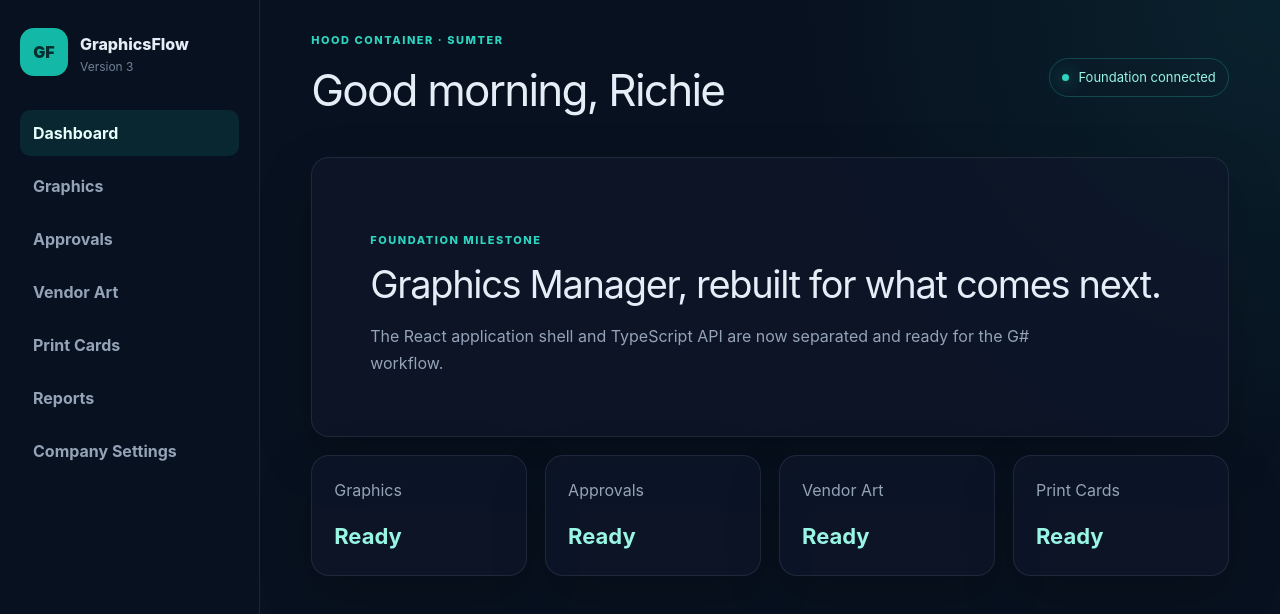
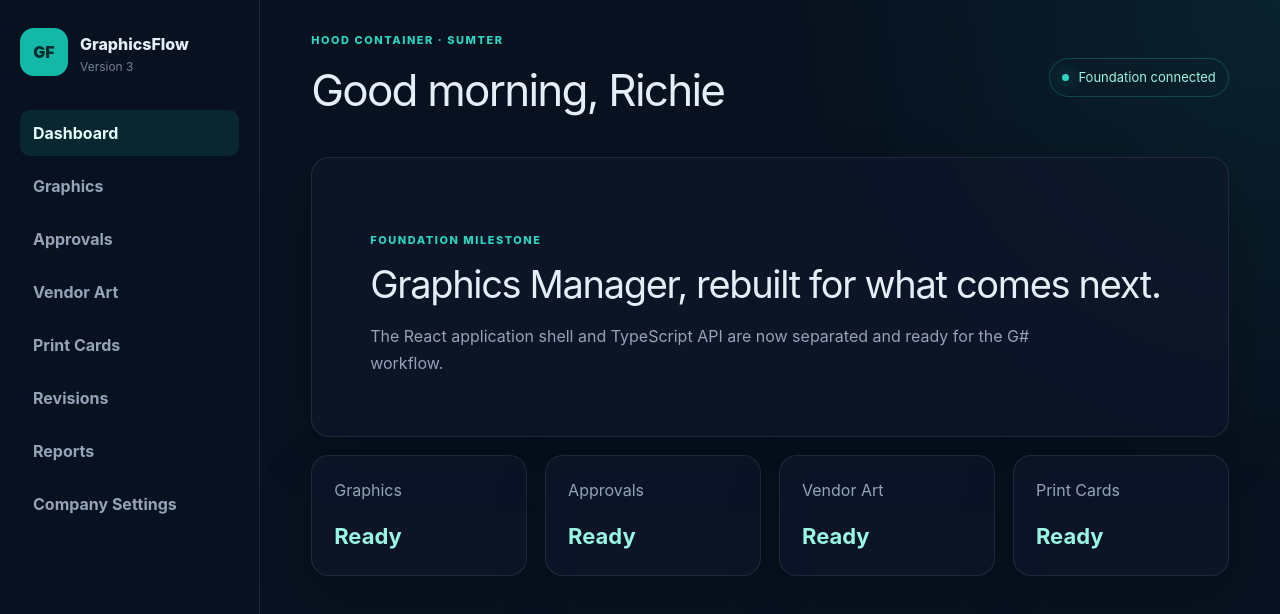
Before and after one commit to rgray1983/GraphicsFlow-Migration, a React (Vite) app in the folder graphicsflow-v3/apps/web/: page / in a window 1280 px wide. Shown: the top 614 px of the page. Built offline with nearby package versions, Linux system fonts and the light colour scheme.

Commit message:
Add Revisions page to application navigation

```diff
--- a/graphicsflow-v3/apps/web/src/App.tsx
+++ b/graphicsflow-v3/apps/web/src/App.tsx
@@ -1,5 +1,6 @@
 import { NavLink, Route, Routes } from 'react-router-dom';
 import { GraphicsPage } from './pages/GraphicsPage';
+import { RevisionsPage } from './pages/RevisionsPage';
 import { SettingsPage } from './pages/SettingsPage';
 
 const navigation = [
@@ -8,6 +9,7 @@ const navigation = [
   ['/approvals', 'Approvals'],
   ['/vendor-art', 'Vendor Art'],
   ['/print-cards', 'Print Cards'],
+  ['/revisions', 'Revisions'],
   ['/reports', 'Reports'],
   ['/settings', 'Company Settings'],
 ] as const;
@@ -57,8 +59,9 @@ export function App() {
         <Routes>
           <Route path="/" element={<Dashboard />} />
           <Route path="/graphics" element={<GraphicsPage />} />
+          <Route path="/revisions" element={<RevisionsPage />} />
           <Route path="/settings" element={<SettingsPage />} />
-          {navigation.slice(2, 6).map(([path, title]) => (
+          {navigation.filter(([path]) => ['/approvals', '/vendor-art', '/print-cards', '/reports'].includes(path)).map(([path, title]) => (
             <Route key={path} path={path} element={<PlaceholderPage title={title} />} />
           ))}
         </Routes>
```
